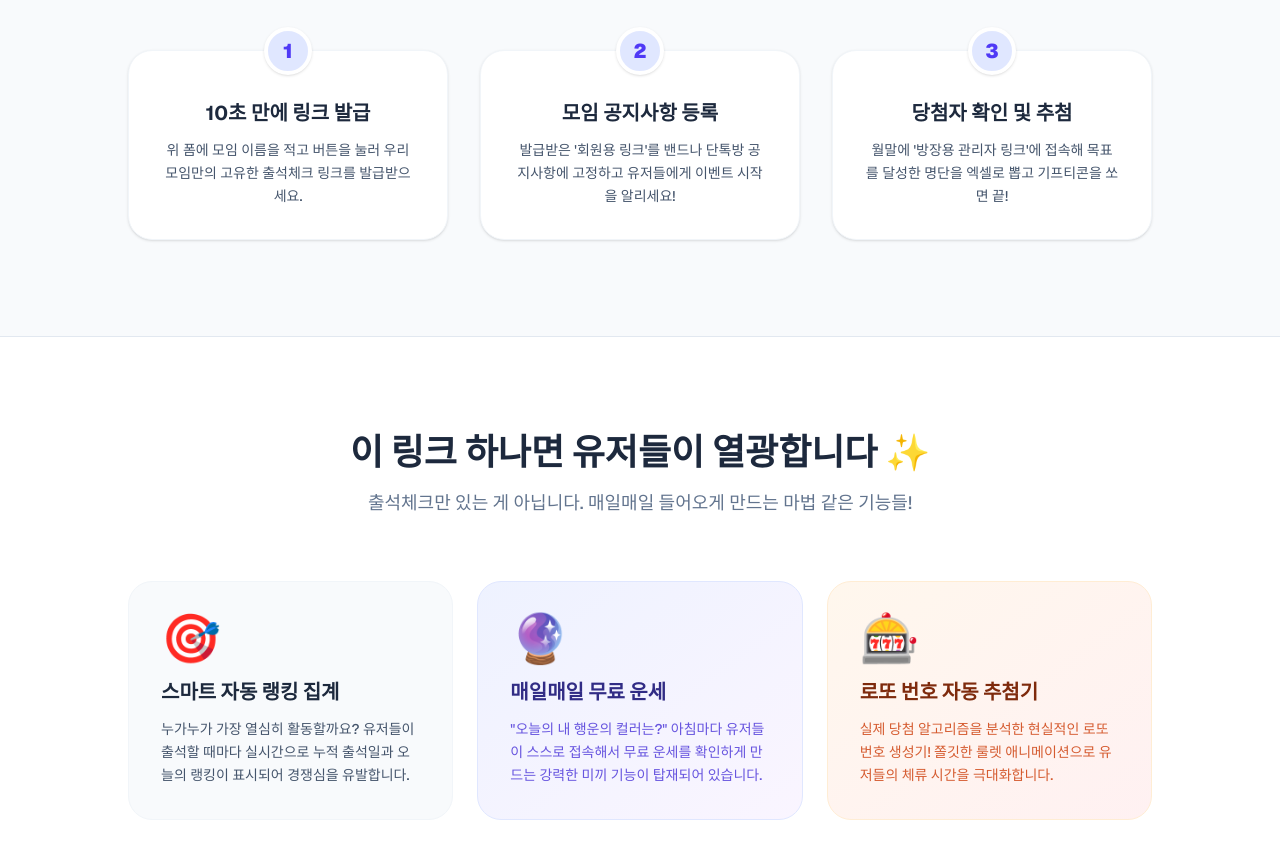
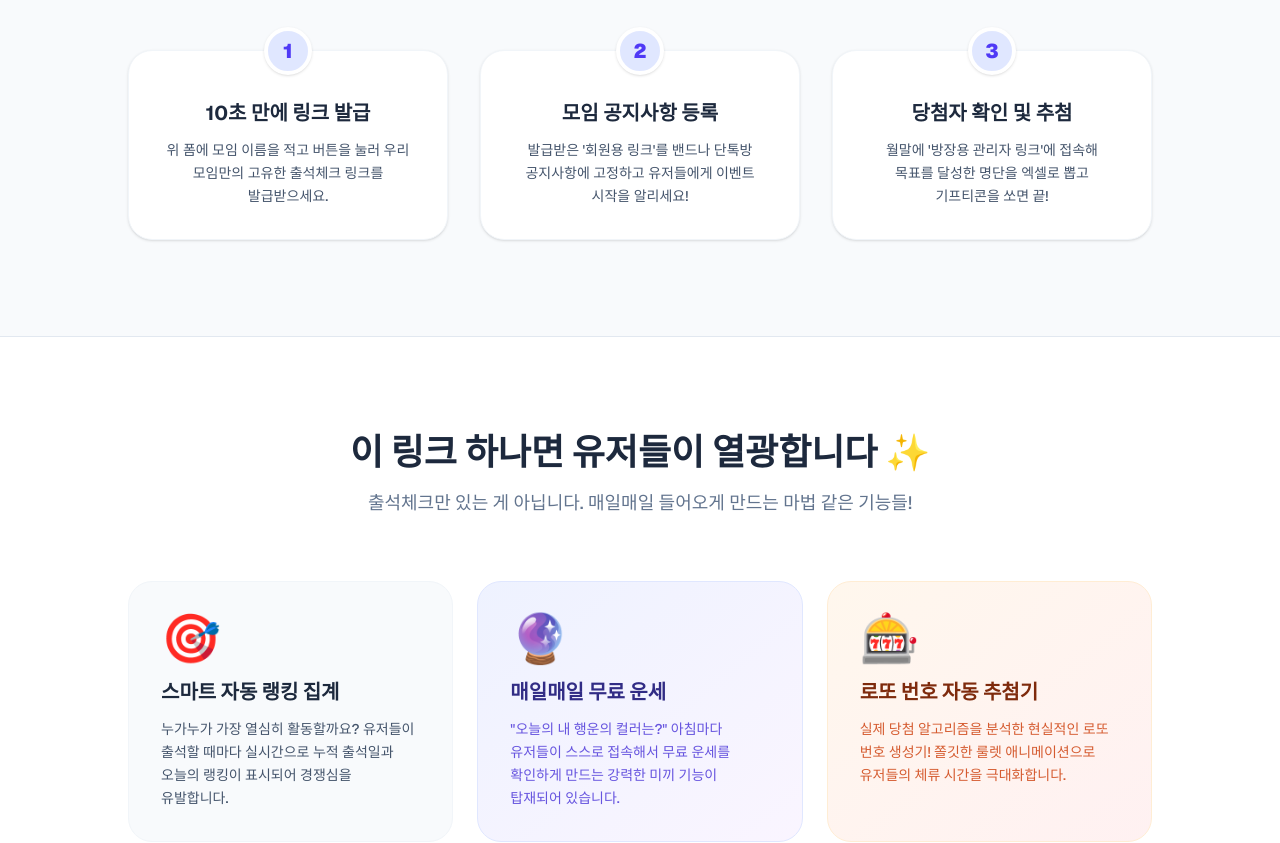
Before and after one commit to timbach9741-wq/band-checkin, a Next.js app: page / in a window 1280 px wide. Shown: the part 1300-2143 px from the top of the page. Built offline with nearby package versions, Linux system fonts and the light colour scheme; no server answers.

Commit message:
UI: Add break-keep to fix Korean word wrap

```diff
--- a/src/app/page.tsx
+++ b/src/app/page.tsx
@@ -98,7 +98,7 @@ export default function Home() {
               유령 회원도 말하게 만드는<br />
               <span className="text-transparent bg-clip-text bg-gradient-to-r from-indigo-600 via-purple-600 to-pink-500">압도적 무료 출석체크 이벤트</span>
             </h1>
-            <p className="text-lg md:text-xl text-slate-600 font-medium max-w-2xl mx-auto mt-6 leading-relaxed">
+            <p className="text-lg md:text-xl text-slate-600 font-medium max-w-2xl mx-auto mt-6 leading-relaxed break-keep">
               방장님 사비 지출 0원! 10초 만에 이벤트를 만들고 방을 활성화하세요.<br className="hidden md:block" />
               <span className="bg-yellow-100 text-yellow-800 px-2 py-0.5 rounded font-bold mx-1 border border-yellow-200">비용 전액 무료</span>
               경품 비용은 저희 스폰서 광고 수익으로 전액 충당됩니다.
@@ -240,21 +240,21 @@ export default function Home() {
               <div className="bg-white p-8 rounded-3xl shadow-sm border border-slate-100 text-center relative hover:-translate-y-2 transition-transform duration-300">
                 <div className="absolute -top-6 left-1/2 -translate-x-1/2 w-12 h-12 bg-indigo-100 text-indigo-600 rounded-full flex items-center justify-center font-black text-xl border-4 border-white shadow-sm">1</div>
                 <h3 className="text-xl font-bold text-slate-800 mt-4 mb-3">10초 만에 링크 발급</h3>
-                <p className="text-slate-600 font-medium text-sm leading-relaxed">
+                <p className="text-slate-600 font-medium text-sm leading-relaxed break-keep">
                   위 폼에 모임 이름을 적고 버튼을 눌러 우리 모임만의 고유한 출석체크 링크를 발급받으세요.
                 </p>
               </div>
               <div className="bg-white p-8 rounded-3xl shadow-sm border border-slate-100 text-center relative hover:-translate-y-2 transition-transform duration-300">
                 <div className="absolute -top-6 left-1/2 -translate-x-1/2 w-12 h-12 bg-indigo-100 text-indigo-600 rounded-full flex items-center justify-center font-black text-xl border-4 border-white shadow-sm">2</div>
                 <h3 className="text-xl font-bold text-slate-800 mt-4 mb-3">모임 공지사항 등록</h3>
-                <p className="text-slate-600 font-medium text-sm leading-relaxed">
+                <p className="text-slate-600 font-medium text-sm leading-relaxed break-keep">
                   발급받은 '회원용 링크'를 밴드나 단톡방 공지사항에 고정하고 유저들에게 이벤트 시작을 알리세요!
                 </p>
               </div>
               <div className="bg-white p-8 rounded-3xl shadow-sm border border-slate-100 text-center relative hover:-translate-y-2 transition-transform duration-300">
                 <div className="absolute -top-6 left-1/2 -translate-x-1/2 w-12 h-12 bg-indigo-100 text-indigo-600 rounded-full flex items-center justify-center font-black text-xl border-4 border-white shadow-sm">3</div>
                 <h3 className="text-xl font-bold text-slate-800 mt-4 mb-3">당첨자 확인 및 추첨</h3>
-                <p className="text-slate-600 font-medium text-sm leading-relaxed">
+                <p className="text-slate-600 font-medium text-sm leading-relaxed break-keep">
                   월말에 '방장용 관리자 링크'에 접속해 목표를 달성한 명단을 엑셀로 뽑고 기프티콘을 쏘면 끝!
                 </p>
               </div>
@@ -276,7 +276,7 @@ export default function Home() {
               <div className="bg-slate-50 rounded-3xl p-8 border border-slate-100 hover:shadow-lg transition-all">
                 <div className="text-5xl mb-4">🎯</div>
                 <h3 className="text-xl font-black text-slate-800 mb-3">스마트 자동 랭킹 집계</h3>
-                <p className="text-slate-600 text-sm leading-relaxed font-medium">
+                <p className="text-slate-600 text-sm leading-relaxed font-medium break-keep">
                   누가누가 가장 열심히 활동할까요? 유저들이 출석할 때마다 실시간으로 누적 출석일과 오늘의 랭킹이 표시되어 경쟁심을 유발합니다.
                 </p>
               </div>
@@ -284,7 +284,7 @@ export default function Home() {
               <div className="bg-gradient-to-br from-indigo-50 to-purple-50 rounded-3xl p-8 border border-indigo-100 hover:shadow-lg transition-all">
                 <div className="text-5xl mb-4">🔮</div>
                 <h3 className="text-xl font-black text-indigo-900 mb-3">매일매일 무료 운세</h3>
-                <p className="text-indigo-700/80 text-sm leading-relaxed font-medium">
+                <p className="text-indigo-700/80 text-sm leading-relaxed font-medium break-keep">
                   "오늘의 내 행운의 컬러는?" 아침마다 유저들이 스스로 접속해서 무료 운세를 확인하게 만드는 강력한 미끼 기능이 탑재되어 있습니다.
                 </p>
               </div>
@@ -292,7 +292,7 @@ export default function Home() {
               <div className="bg-gradient-to-br from-orange-50 to-rose-50 rounded-3xl p-8 border border-orange-100 hover:shadow-lg transition-all">
                 <div className="text-5xl mb-4">🎰</div>
                 <h3 className="text-xl font-black text-orange-900 mb-3">로또 번호 자동 추첨기</h3>
-                <p className="text-orange-700/80 text-sm leading-relaxed font-medium">
+                <p className="text-orange-700/80 text-sm leading-relaxed font-medium break-keep">
                   실제 당첨 알고리즘을 분석한 현실적인 로또 번호 생성기! 쫄깃한 룰렛 애니메이션으로 유저들의 체류 시간을 극대화합니다.
                 </p>
               </div>
```
